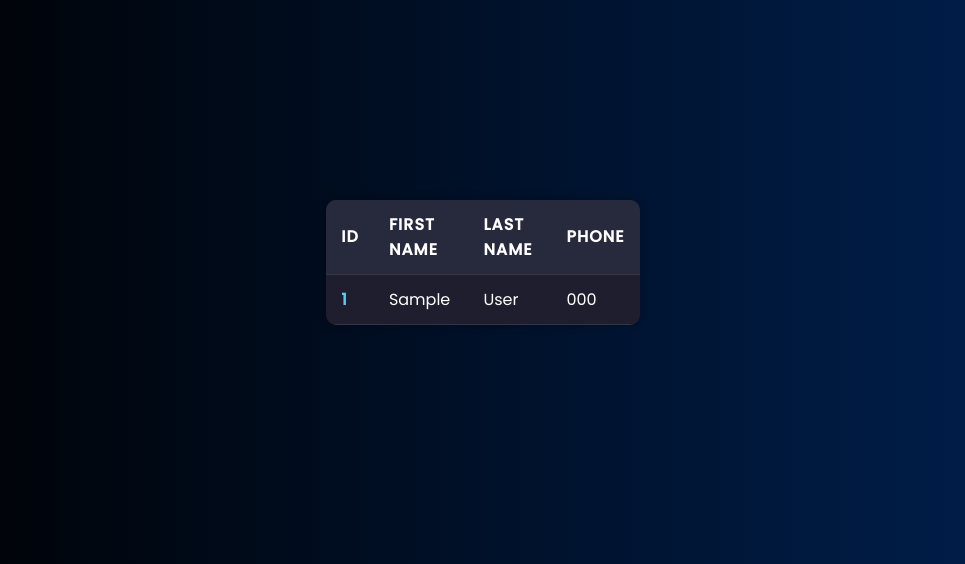
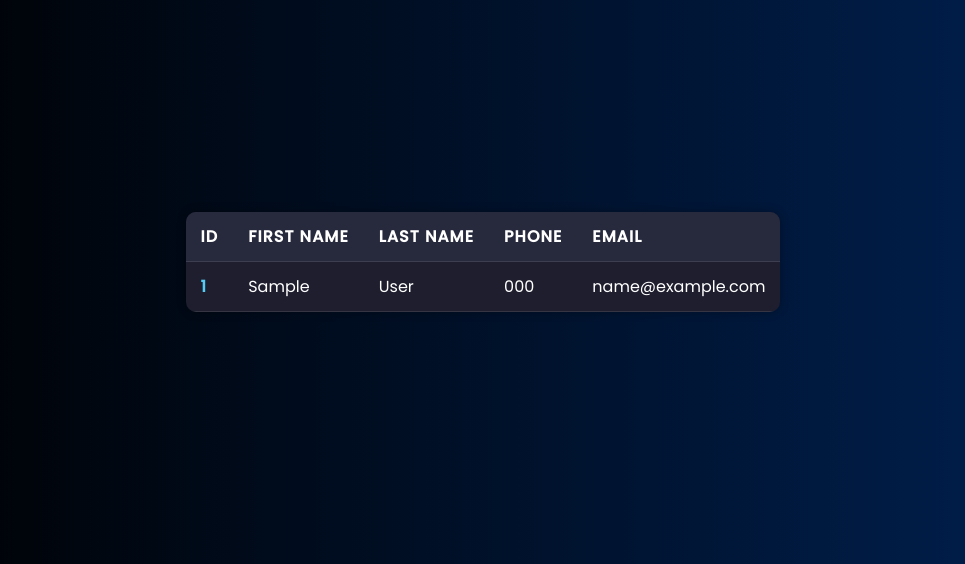
Before and after one commit to GabigolDEVPY/Django-Agenda, a Django app: page /users-json in a window 1280 px wide. Shown: the part 166-730 px from the top of the page, without its empty margins (157-1122 px from the left). Run offline with Django 5.2, Linux system fonts and the light colour scheme; tables that the repository leaves empty hold one stand-in row (values such as "Sample post").

Commit message:
add files

```diff
--- a/base_static/global/css/style.css
+++ b/base_static/global/css/style.css
@@ -118,6 +118,8 @@ body {
     padding: 12px 15px;
     text-align: left;
     border-bottom: 1px solid rgba(255, 255, 255, 0.1);
+    white-space: nowrap;
+
 }
 
 .users-table th {
--- a/contact/templates/contact/home.html
+++ b/contact/templates/contact/home.html
@@ -4,11 +4,12 @@
 <div class="users-container">
     <table class="users-table">
         <thead>
-            <tr>
+            <tr >
                 <th>ID</th>
                 <th>First Name</th>
                 <th>Last Name</th>
                 <th>Phone</th>
+                <th>Email</th>
             </tr>
         </thead>
         <tbody>
@@ -18,6 +19,7 @@
                 <td>{{ user.first_name }}</td>
                 <td>{{ user.last_name }}</td>
                 <td>{{ user.phone }}</td>
+                <td>{{ user.email }}</td>
             </tr>
             {% endfor %}
         </tbody>
--- a/contact/views/contact_views.py
+++ b/contact/views/contact_views.py
@@ -1,3 +1,4 @@
+from os import name
 from django.http import HttpRequest, HttpResponse
 from typing import Any
 from django.shortcuts import render
@@ -9,7 +10,7 @@ def index(request):
 
 class Users:
     def __init__(self):
-        self.all_users: list[dict[str, Any]] = list(Contact.objects.values())
+        self.all_users: list[dict[str, Any]] = list(Contact.objects.all().order_by('-id'))
 
     def users_view(self, request: HttpRequest) -> HttpResponse:
         return render(request, "contact/home.html", context={"users": self.all_users})
```
